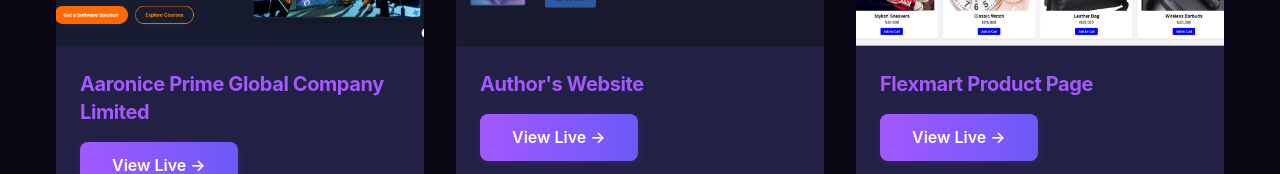
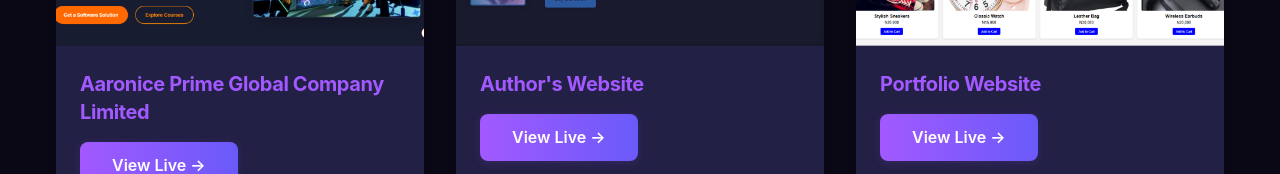
Before and after one commit to jerr001/voltcreativelab, a Next.js app in the folder volt-creative-lab/: page /portfolio in a window 1280 px wide. Shown: the part 522-696 px from the top of the page. Built offline with nearby package versions, Linux system fonts and the light colour scheme.

Commit message:
Update portfolio project names

```diff
--- a/volt-creative-lab/src/app/portfolio/page.tsx
+++ b/volt-creative-lab/src/app/portfolio/page.tsx
@@ -55,7 +55,7 @@
       url: "https://www.authorco-gids.com",
     },
     {
-      title: "Flexmart Product Page",
+      title: "Portfolio Website",
       image: "/portfolio/web-development/flexmart-product-page.png",
       url: "https://flexmart-three.vercel.app/",
     },
```
